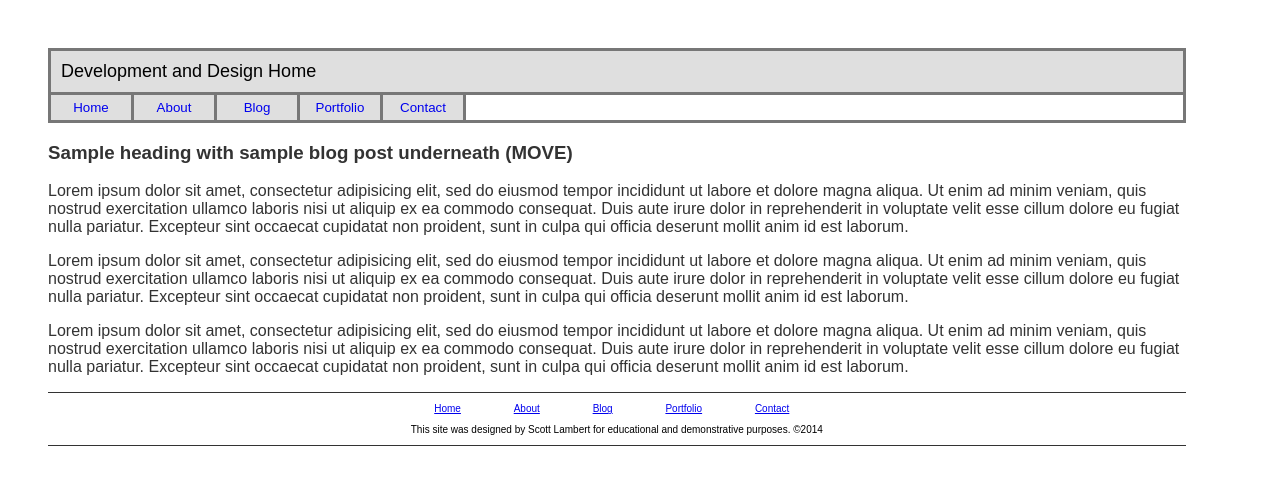
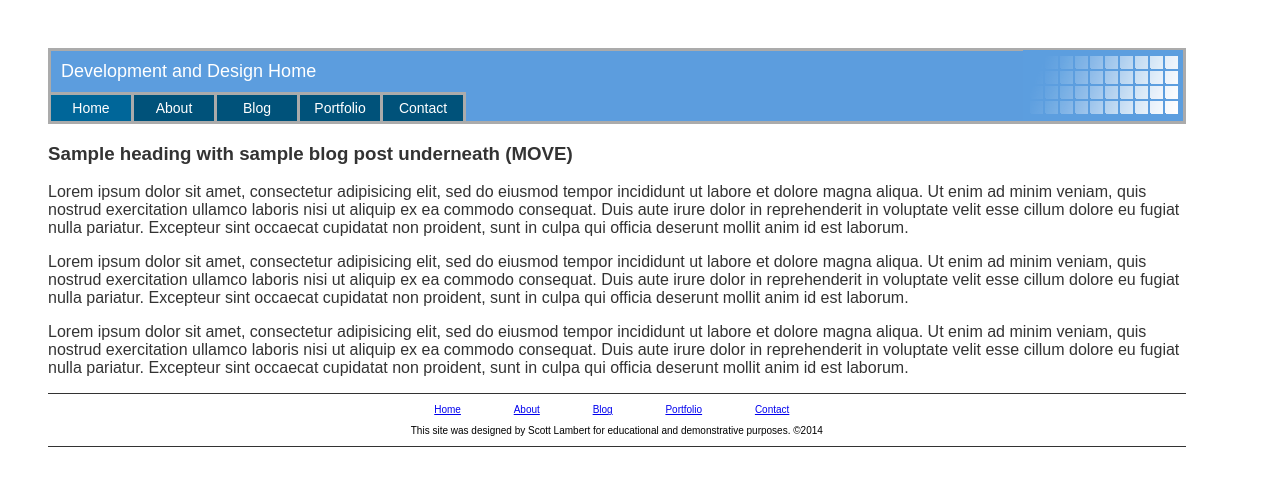
Before and after one commit to sdlambert/basic-webpage-1, a plain HTML site: page index.html in a window 1280 px wide. Drawn offline with Linux system fonts and the light colour scheme.

Commit message:
Menu and nav bar updates
Changed the look and feel of the nav bar, interaction using CSS in the menu, and a snazzy graphic added to the corner.

```diff
--- a/index.html
+++ b/index.html
@@ -12,12 +12,13 @@
 	</header>
 	<nav id="top_nav">
 		<ul>
-			<li class="active"><a href="#">Home</a></li>
+			<li id="active"><a href="#">Home</a></li>
 			<li><a href="#">About</a></li>
 			<li><a href="#">Blog</a></li>
 			<li><a href="#">Portfolio</a></li>
 			<li><a href="#">Contact</a></li>
 		</ul>
+		<img src="images\left_header_graphic.png">
 	</nav>
 </section>
 <section id="main_container">
--- a/main.css
+++ b/main.css
@@ -4,14 +4,90 @@
 	font-family:Arial, Helvetica, sans-serif;
 }
 
+/*----TOP CONTAINER----------------------------------------*/
+
 #top_container {
 	background-color: #FFFFFF;
+	color:#FFFFFF;
 	margin-left: 40px;
 	margin-top:40px;
 	padding: 0px;
-	display:inline-block;
+	display: inline-block;
 	width: 90%;
 }
+
+#top_header p {
+	background-color: #5C9DDE;
+	font-size: 18px;
+	margin: 0;
+	border-top: 3px solid #ABABAB;
+	border-right: 3px solid #ABABAB;
+	border-left: 3px solid #ABABAB;
+	padding: 10px;
+}
+
+#top_nav {
+	font-weight: normal;
+	border-right: 3px solid #ABABAB;
+	border-bottom: 3px solid #ABABAB;
+	border-left: 3px solid #ABABAB;
+}
+
+#top_nav img {
+	display: block;
+	float: right;
+	position: relative;
+	margin-bottom: -71px;
+	top: -71px;
+}
+
+#top_nav ul {
+	list-style-type: none;
+	padding: 0;
+	margin: 0;
+	font-size: 0pt;
+	background-color: #5C9DDE;
+}
+
+#top_nav li {
+	display: inline-block;
+	margin: 0;
+	padding: 0;
+	font-size: 14px;
+}
+
+#top_nav a {
+	display: inline-block;
+	padding: 5px 10px;
+	color:#FFFFFF;
+	background-color: #00527A;
+	border-top: 3px solid #ABABAB;
+	border-right: 3px solid #ABABAB;
+	width: 60px;
+	text-decoration: none;
+	text-align: center;
+}
+
+
+#active a {
+	display: inline-block;
+	padding: 5px 10px;
+	color:#FFFFFF;
+	background-color: #006699;
+	border-top: 3px solid #ABABAB;
+	border-right: 3px solid #ABABAB;
+	width: 60px;
+	text-decoration: none;
+	text-align: center;
+}
+
+#top_nav a:hover
+{
+	color:#FFFFFF;
+	background-color: #1975A3;
+}
+
+/*----MAIN CONTAINER----------------------------------------*/
 
 #main_container {
 	background-color: #FFFFFF;
@@ -22,49 +98,13 @@
 	display:inline-block;
 }
 
+/*----MAIN CONTAINER----------------------------------------*/
+
 #bottom_container {
 	margin-left: 40px;
 	margin-bottom: 40px;
 	width: 90%;
 	display:inline-block;
-}
-
-#top_header p {
-	background-color: #DFDFDF;
-	font-size: 18px;
-	margin: 0;
-	border: 3px solid #777777;
-	padding: 10px;
-}
-
-#top_nav {
-	font-weight: normal;
-	border-right: 3px solid #777777;
-	border-bottom: 3px solid #777777;
-	border-left: 3px solid #777777;
-}
-
-#top_nav ul {
-	display: block;
-	list-style-type: none;
-	padding: 0;
-	margin: 0;
-	font-size:0pt;
-}
-
-#top_nav li {
-	display: inline-block;
-	padding: 5px 10px;
-	background-color: #DFDFDF;
-	border-right: 3px solid #777777;
-	width:60px;
-	text-align: center;
-	margin:0;
-	font-size:10pt;
-}
-
-#top_nav a {
-	text-decoration: none;
 }
 
 
```
Also changed, not shown: images/left_header_graphic.png (added).
